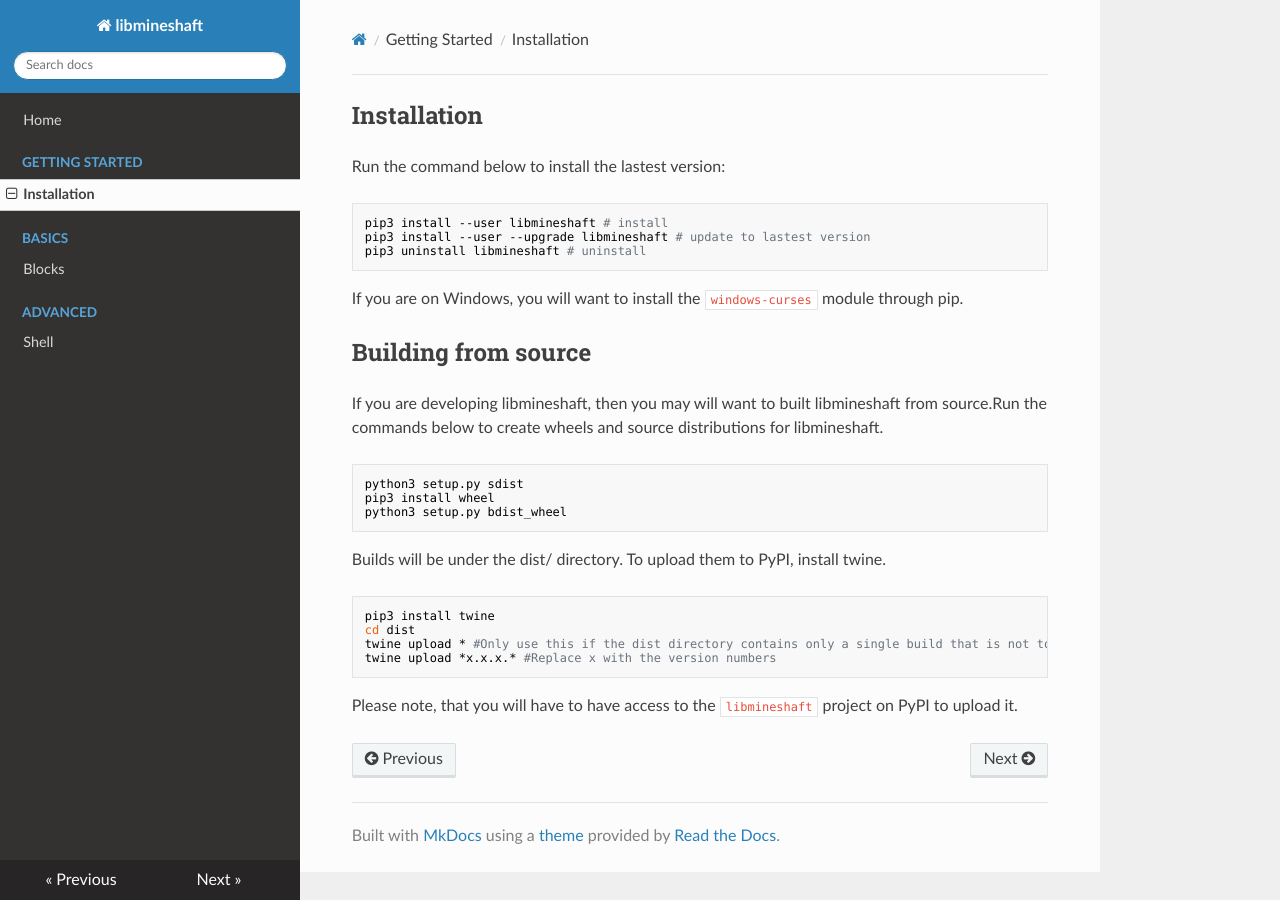
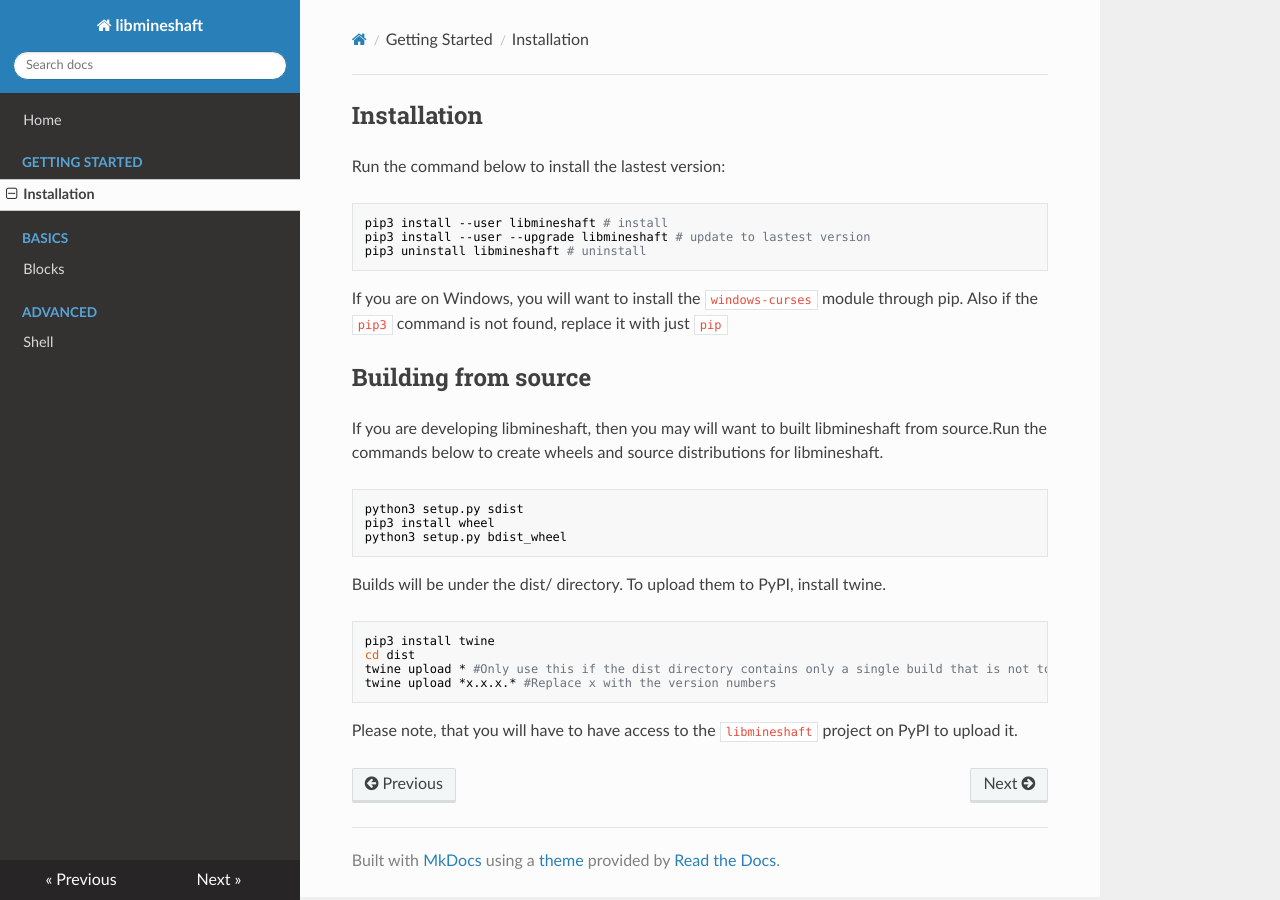
Before and after one commit to Mineshaft-game/libmineshaft, an MkDocs documentation site: the page built from docs/install.md, in a window 1280 px wide. Built offline with MkDocs 1.6.1, drawn with Linux system fonts in a browser that asks for light colours; nearby versions of some CDN libraries.

Commit message:
Add pip3 note

````diff
--- a/docs/install.md
+++ b/docs/install.md
@@ -7,7 +7,7 @@ pip3 install --user libmineshaft # install
 pip3 install --user --upgrade libmineshaft # update to lastest version
 pip3 uninstall libmineshaft # uninstall
 ```
-If you are on Windows, you will want to install the `windows-curses` module through pip.
+If you are on Windows, you will want to install the `windows-curses` module through pip.  Also if  the `pip3` command is not found,  replace it with just `pip`
 
 ## Building from source
 If you are developing libmineshaft, then you may will want to built libmineshaft from source.Run the commands below to create wheels and source distributions for libmineshaft.
````
